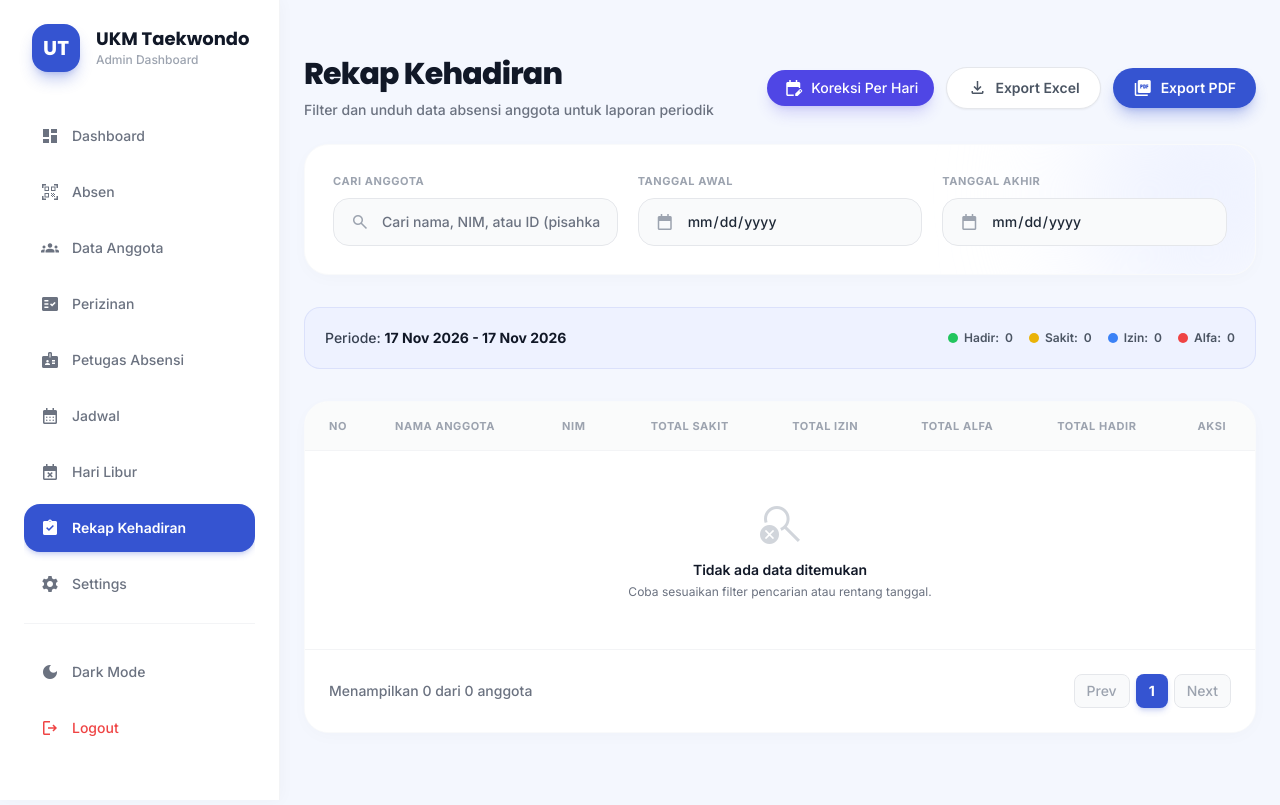
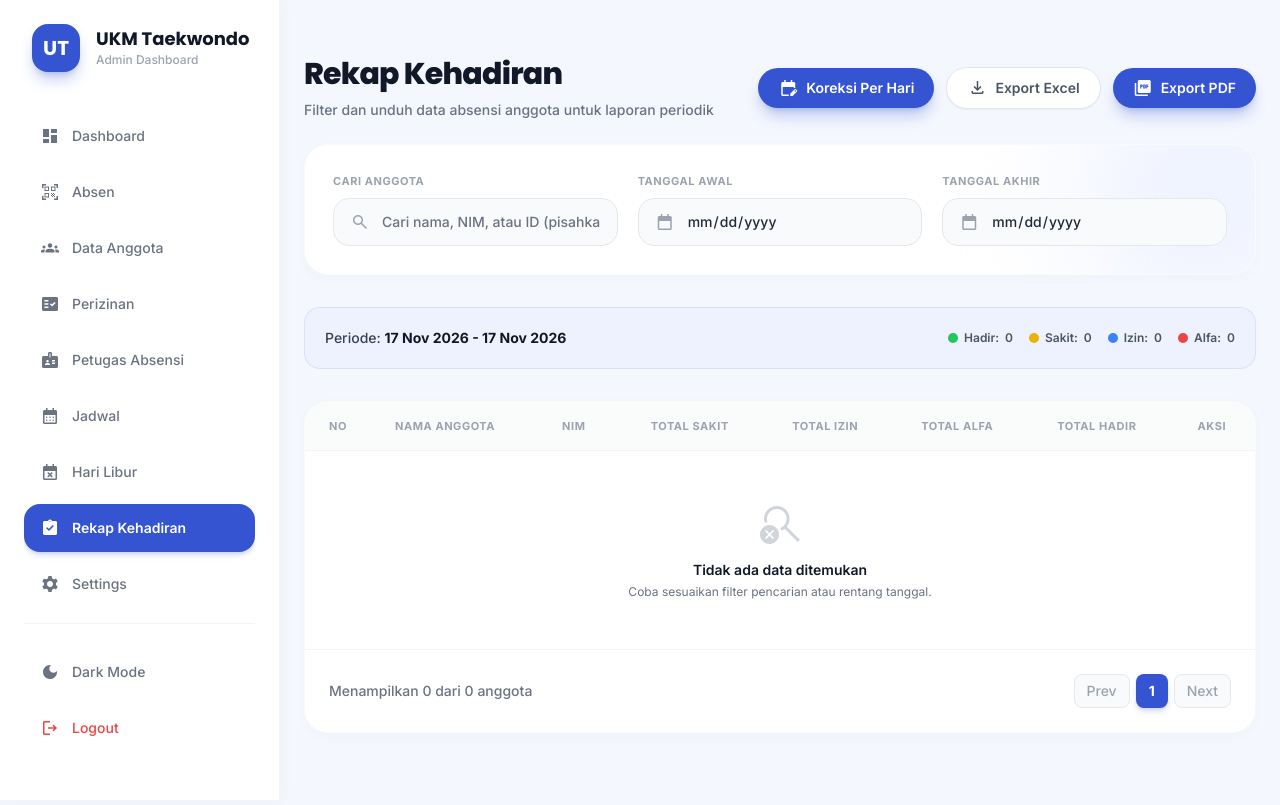
Before and after one commit to Rifqiaryaputra/AbsensiTaekwondo, a Laravel app: page /rekap in a window 1280 px wide. Run offline with Laravel 12, Linux system fonts and the light colour scheme; a user stored in the database is signed in; data comes from the database, SQL or seed files in the repository; data that the repository does not hold is empty; style sheets or scripts are compiled from the project's sources; some libraries are stand-ins or nearby versions.

Commit message:
Perbaikan tombol rekap

```diff
--- a/resources/views/livewire/rekap-kehadiran.blade.php
+++ b/resources/views/livewire/rekap-kehadiran.blade.php
@@ -7,7 +7,7 @@
         </div>
         <div class="flex flex-col sm:flex-row items-stretch sm:items-center gap-3 w-full sm:w-auto mt-4 sm:mt-0">
             <button type="button" wire:click="bukaModalKoreksi"
-                class="flex items-center justify-center gap-2 px-4 py-2 text-sm font-medium text-white bg-indigo-600 rounded-full hover:bg-indigo-700 transition-colors shadow-lg shadow-indigo-600/20">
+                class="flex items-center justify-center gap-2 px-5 py-3 md:py-2.5 bg-brand-blue text-white rounded-xl md:rounded-full font-semibold text-sm hover:bg-brand-hover shadow-lg shadow-brand-blue/30 transition-colors">
                 <span class="material-symbols-outlined text-[20px]">edit_calendar</span>
                 Koreksi Per Hari
             </button>
@@ -275,7 +275,7 @@
                 <button type="button" wire:click="$set('showModalKoreksi', false)" class="px-5 py-2 text-sm font-medium text-gray-700 dark:text-gray-300 bg-white dark:bg-gray-800 border border-gray-300 dark:border-gray-600 rounded-full hover:bg-gray-50 dark:hover:bg-gray-700 transition-colors">
                     Batal
                 </button>
-                <button type="button" wire:click="simpanKoreksi" wire:loading.attr="disabled" wire:target="simpanKoreksi" class="inline-flex items-center gap-2 px-5 py-2 text-sm font-medium text-white bg-indigo-600 rounded-full hover:bg-indigo-700 disabled:opacity-60 disabled:cursor-not-allowed transition-colors">
+                <button type="button" wire:click="simpanKoreksi" wire:loading.attr="disabled" wire:target="simpanKoreksi" class="inline-flex items-center gap-2 px-5 py-2 text-sm font-medium text-white bg-brand-blue rounded-full hover:bg-brand-hover shadow-lg shadow-brand-blue/30 disabled:opacity-60 disabled:cursor-not-allowed transition-colors">
                     <span wire:loading.remove wire:target="simpanKoreksi" class="material-symbols-outlined text-[18px]">save</span>
                     <span wire:loading wire:target="simpanKoreksi" class="material-symbols-outlined text-[18px] animate-spin">progress_activity</span>
                     <span wire:loading.remove wire:target="simpanKoreksi">Simpan Perubahan</span>
```
